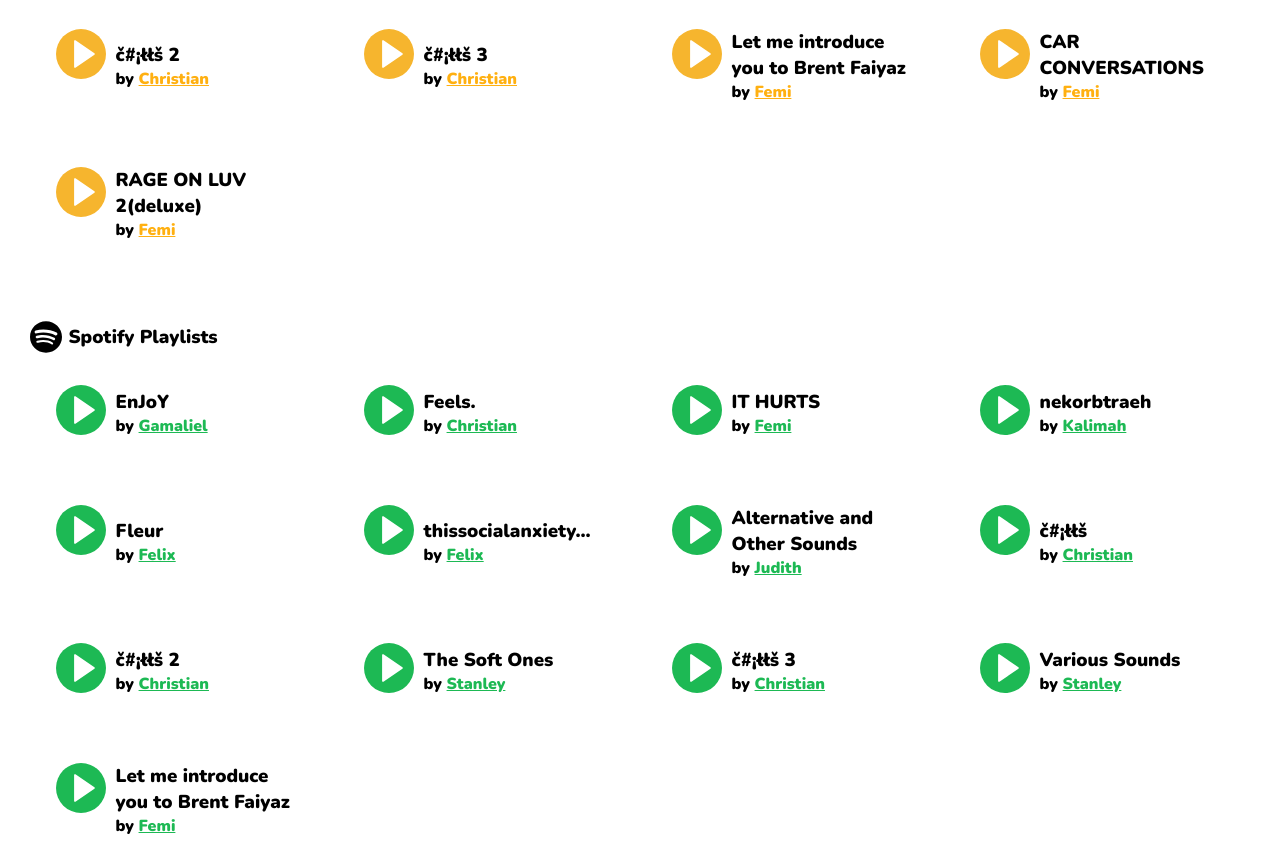
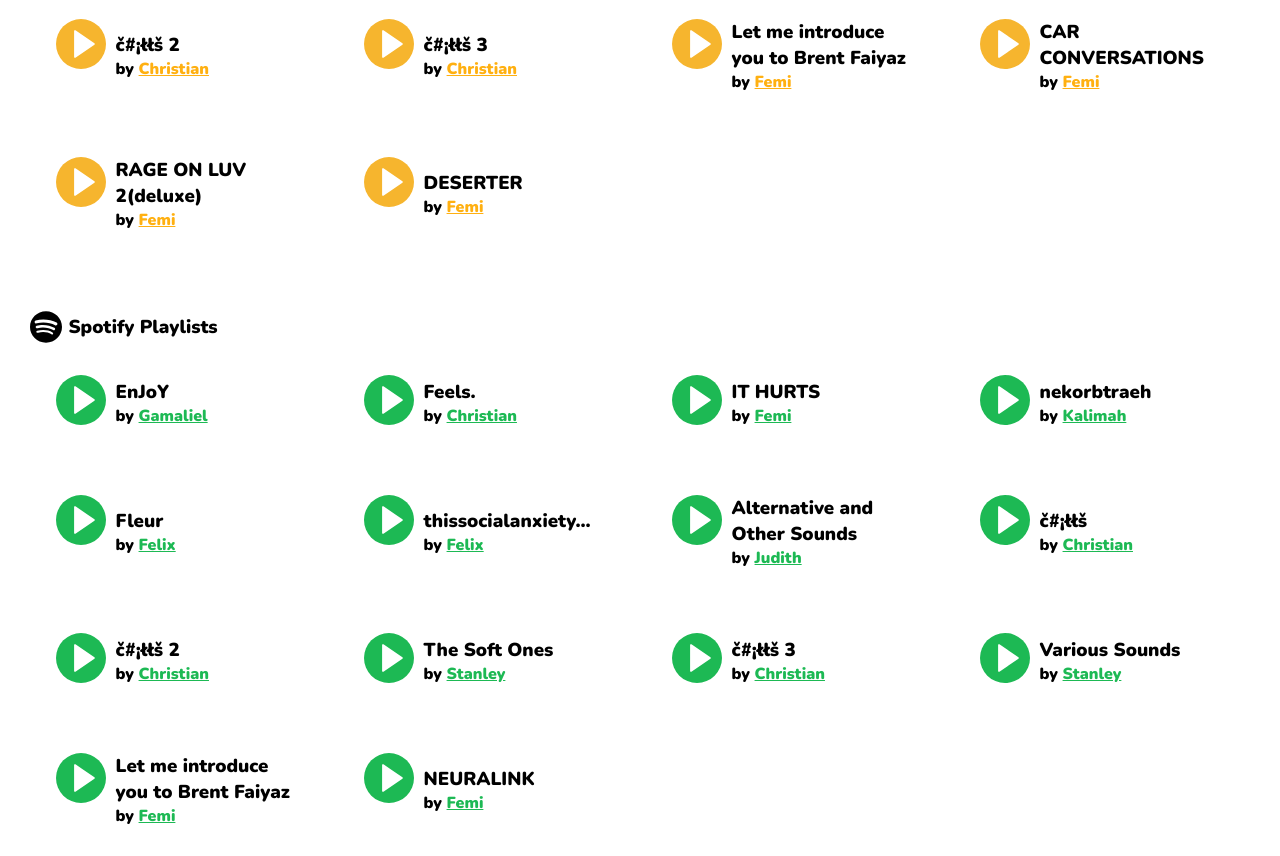
Before and after one commit to stanislaus-onwuka/op-site, a plain HTML site: page playlists.html in a window 1280 px wide. Shown: the part 497-1353 px from the top of the page. Drawn offline with nearby package versions, Linux system fonts and the light colour scheme.

Commit message:
New content added

```diff
--- a/playlists.html
+++ b/playlists.html
@@ -20,11 +20,11 @@
         <header>
             <nav class="navigation">
                 <a href="./index.html" class="logo">
-                    <!-- <p>Opus Sessions</p> -->
-                    <p>
+                    <p>Opus Sessions</p>
+                    <!-- <p>
                         <span><img src="./images/santa-claus.svg" alt="santa O" class="santa-o"/></span>
                         <span>pus Sessions</span>
-                    </p>
+                    </p> -->
                 </a>
                 <ul class="desktop-menu">
                     <li class="desktop-menu-item"><a href="./index.html">Home</a></li>
@@ -166,6 +166,15 @@
                             <h4 class="playist-owner">by <a href="./team.html">Femi</a></h4>
                         </div>
                     </li>
+                    <li class="playlist">
+                        <a href="https://music.apple.com/ng/playlist/deserter/pl.u-GgA5eVmUodYqExd" class="play-btn">
+                            <img src="./images/play-button (1).svg" alt="play button">
+                        </a>
+                        <div class="playlist-details">
+                            <h3 class="playlist-name">DESERTER</h3>
+                            <h4 class="playist-owner">by <a href="./team.html">Femi</a></h4>
+                        </div>
+                    </li>
                 </ul>
             </section>
             <section class="spotify-music-playlists">
@@ -293,6 +302,15 @@
                             <h4 class="playist-owner">by <a href="./team.html">Femi</a></h4>
                         </div>
                     </li>
+                    <li class="playlist">
+                        <a href="https://open.spotify.com/playlist/3brMHjCSJgfjFj5ohQ4Y41?si=j2IndFrFRXeA4WmDA_A3Hg" target="_blank" class="play-btn">
+                            <img src="./images/spotify-play-button.svg" alt="play button">
+                        </a>
+                        <div class="playlist-details">
+                            <h3 class="playlist-name">NEURALINK</h3>
+                            <h4 class="playist-owner">by <a href="./team.html">Femi</a></h4>
+                        </div>
+                    </li>
                 </ul>
             </section>
         </main>
```
Also changed, not shown: index.html (+12 -3 lines), shows.html (+3 -3 lines), team.html (+3 -3 lines).
